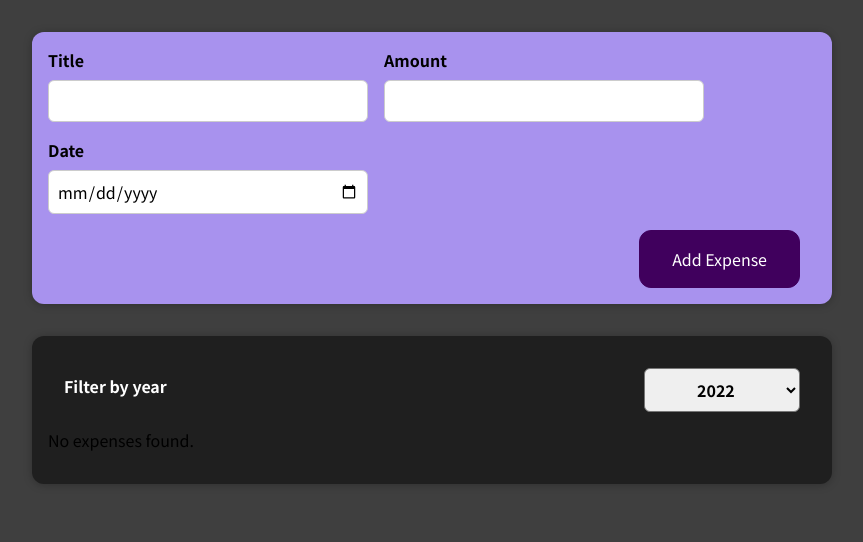
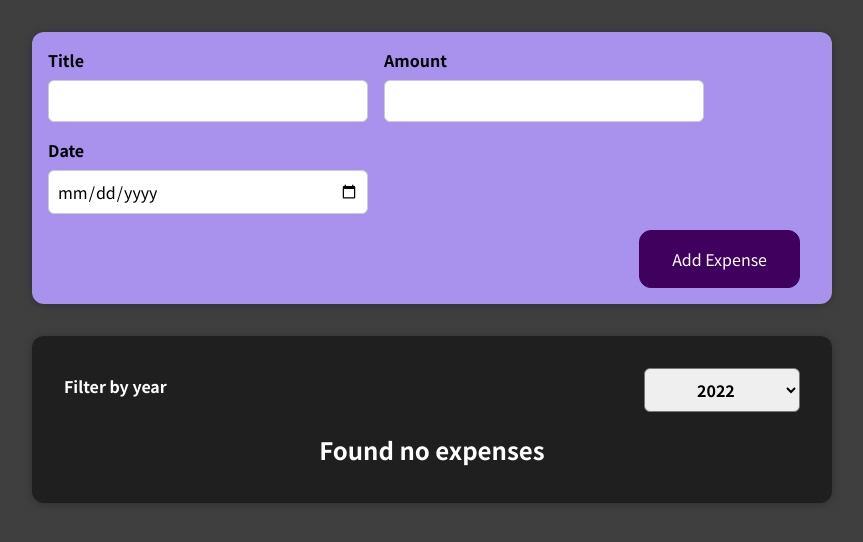
Before and after one commit to pablomaribondo/expense-tracker, a React (Create React App) app: page / in a window 1280 px wide. Shown: the top 542 px of the page, without its empty margins (208-1071 px from the left). Built offline with nearby package versions, Linux system fonts and the light colour scheme.

Commit message:
conditional return statements

```diff
--- a/src/components/Expenses/ExpenseItem.tsx
+++ b/src/components/Expenses/ExpenseItem.tsx
@@ -7,6 +7,7 @@ import Card from "../UI/Card";
 
 const ExpenseItem: React.FC<Expense> = ({ date, title, amount }) => {
   return (
+    <li>
       <Card className="expense-item">
         <ExpenseDate date={date} />
         <div className="expense-item__description">
@@ -14,6 +15,7 @@ const ExpenseItem: React.FC<Expense> = ({ date, title, amount }) => {
           <div className="expense-item__price">${amount}</div>
         </div>
       </Card>
+    </li>
   );
 };
 
--- a/src/components/Expenses/Expenses.tsx
+++ b/src/components/Expenses/Expenses.tsx
@@ -2,7 +2,7 @@ import React, { useState } from "react";
 import "./Expenses.css";
 
 import { Expense } from "../../models/Expense.model";
-import ExpenseItem from "./ExpenseItem";
+import ExpensesList from "./ExpensesList";
 import ExpensesFilter from "./ExpensesFilter";
 import Card from "../UI/Card";
 
@@ -17,30 +17,13 @@ const Expenses: React.FC<{ items: Expense[] }> = ({ items }) => {
     expense => expense.date.getFullYear().toString() === filteredYear
   );
 
-  let expensesContent = <p>No expenses found.</p>;
-
-  if (filteredExpenses.length > 0) {
-    expensesContent = (
-      <>
-        {filteredExpenses.map(expense => (
-          <ExpenseItem
-            key={expense.id}
-            title={expense.title}
-            amount={expense.amount}
-            date={expense.date}
-          />
-        ))}
-      </>
-    );
-  }
-
   return (
     <Card className="expenses">
       <ExpensesFilter
         selected={filteredYear}
         onChangeFilter={filterChangeHandler}
       />
-      {expensesContent}
+      <ExpensesList items={filteredExpenses} />
     </Card>
   );
 };
--- /dev/null
+++ b/src/components/Expenses/ExpensesList.css
@@ -0,0 +1,9 @@
+.expenses-list {
+  list-style: none;
+  padding: 0;
+}
+
+.expenses-list__fallback {
+  color: white;
+  text-align: center;
+}
--- /dev/null
+++ b/src/components/Expenses/ExpensesList.tsx
@@ -0,0 +1,26 @@
+import React from "react";
+import "./ExpensesList.css";
+
+import { Expense } from "../../models/Expense.model";
+import ExpenseItem from "./ExpenseItem";
+
+const ExpensesList: React.FC<{ items: Expense[] }> = ({ items }) => {
+  if (items.length === 0) {
+    return <h2 className="expenses-list__fallback">Found no expenses</h2>;
+  }
+
+  return (
+    <ul className="expenses-list">
+      {items.map(expense => (
+        <ExpenseItem
+          key={expense.id}
+          title={expense.title}
+          amount={expense.amount}
+          date={expense.date}
+        />
+      ))}
+    </ul>
+  );
+};
+
+export default ExpensesList;
```
Lines whose indentation alone changed are shown as unchanged.
